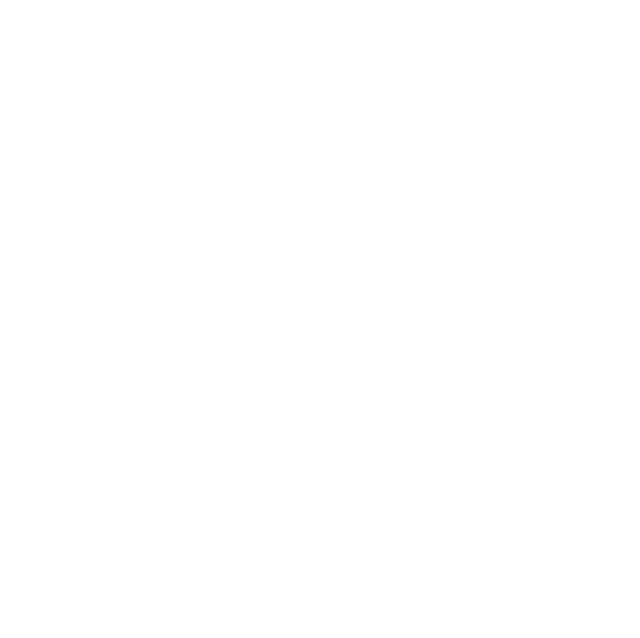
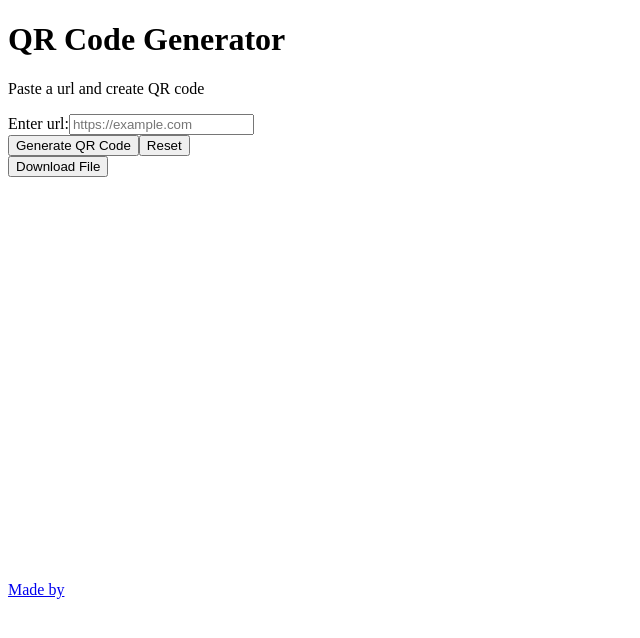
Before and after one commit to CarolinaFledgling/QR-code-generator-app, a React (Create React App) app: page / in a window 1280 px wide. Shown: the top 638 px of the page, without its empty margins (0-640 px from the left). Built offline with nearby package versions, Linux system fonts and the light colour scheme.

Commit message:
added basic markup , add library qrcode

```diff
--- a/package.json
+++ b/package.json
@@ -9,6 +9,7 @@
     "@testing-library/jest-dom": "^5.16.5",
     "@testing-library/react": "^13.3.0",
     "@testing-library/user-event": "^13.5.0",
+    "qrcode": "^1.5.1",
     "react": "^18.2.0",
     "react-dom": "^18.2.0",
     "react-scripts": "5.0.1",
--- a/src/App.js
+++ b/src/App.js
@@ -1,11 +1,20 @@
+import Canvas from "./components/Canvas/Canvas";
+import Footer from "./components/Footer/Footer";
+import Form from "./components/Form/Form";
+import Header from "./components/Header/Header";
 
-
+import Box from '@mui/material/Box';
 
 function App() {
   return (
-    <div>
-
-    </div>
+    <Box>
+      <main >
+        <Header />
+        <Form />
+        <Canvas />
+      </main>
+      <Footer />
+    </Box>
   );
 }
 
--- /dev/null
+++ b/src/components/Canvas/Canvas.js
@@ -0,0 +1,9 @@
+function Canvas() {
+  return (
+    <div class="qr-canvas">
+      <canvas width="400" height="400"></canvas>
+    </div>
+  );
+}
+
+export default Canvas;
--- /dev/null
+++ b/src/components/Footer/Footer.js
@@ -0,0 +1,16 @@
+function Footer() {
+  return (
+    <footer>
+      <a
+        className="App-link"
+        href="https://reactjs.org"
+        target="_blank"
+        rel="noopener noreferrer"
+      >
+        Made by
+      </a>
+    </footer>
+  );
+}
+
+export default Footer;
--- /dev/null
+++ b/src/components/Form/Form.js
@@ -0,0 +1,25 @@
+function Form() {
+  return (
+    <form action="#" class="form">
+      <label class="form-label" for="url">
+        Enter url:
+      </label>
+      <input
+        id="url"
+        class="form-input"
+        type="url"
+        spellcheck="false"
+        placeholder="https://example.com"
+        requireds
+      />
+      <span class="from-span"></span>
+      <div class="btns-group">
+        <button class="btn btn-generate">Generate QR Code</button>
+        <button class="btn btn-reset">Reset</button>
+      </div>
+      <button class="btn btn-download">Download File</button>
+    </form>
+  );
+}
+
+export default Form;
--- /dev/null
+++ b/src/components/Header/Header.js
@@ -0,0 +1,10 @@
+function Header() {
+  return (
+    <header class="heading">
+      <h1 class="heading-title">QR Code Generator</h1>
+      <p class="heading-description">Paste a url and create QR code</p>
+    </header>
+  );
+}
+
+export default Header;
```
Also changed, not shown: 1 other file (tests, documents, lock files or other folders).
